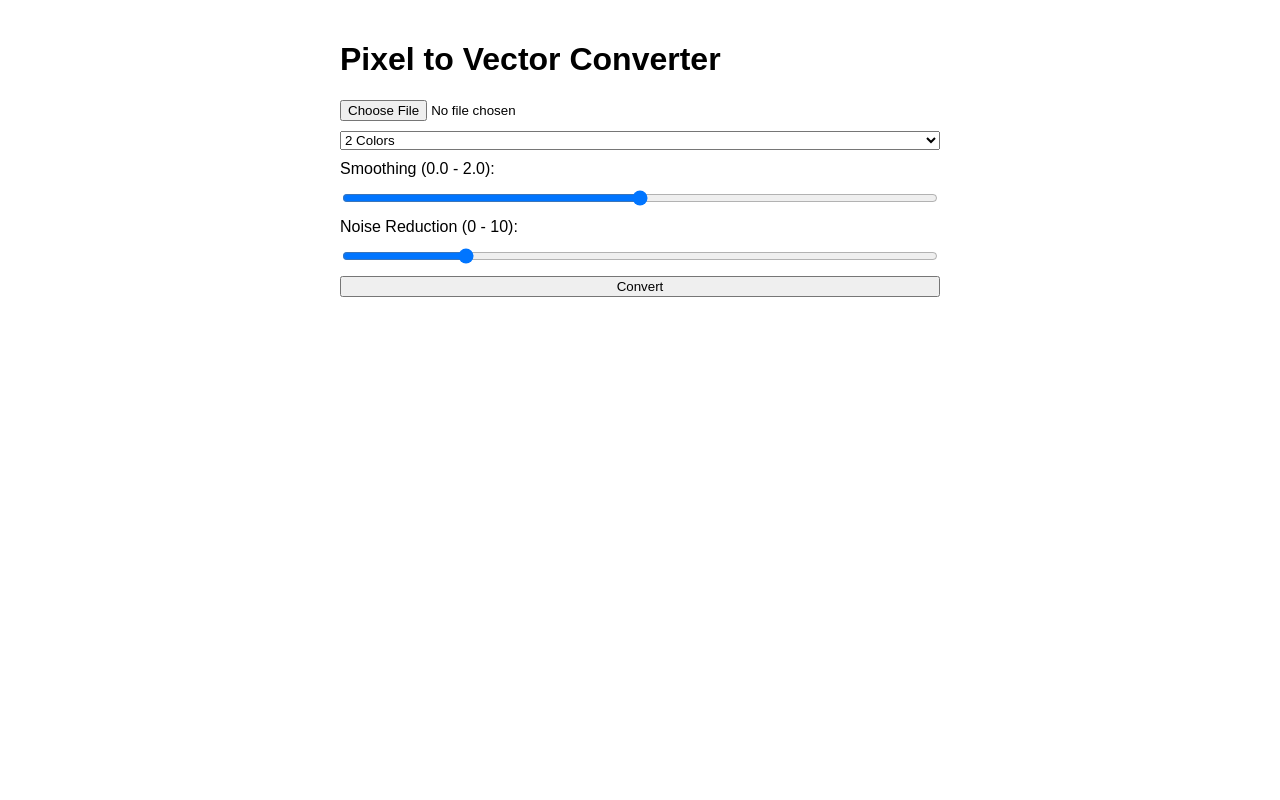
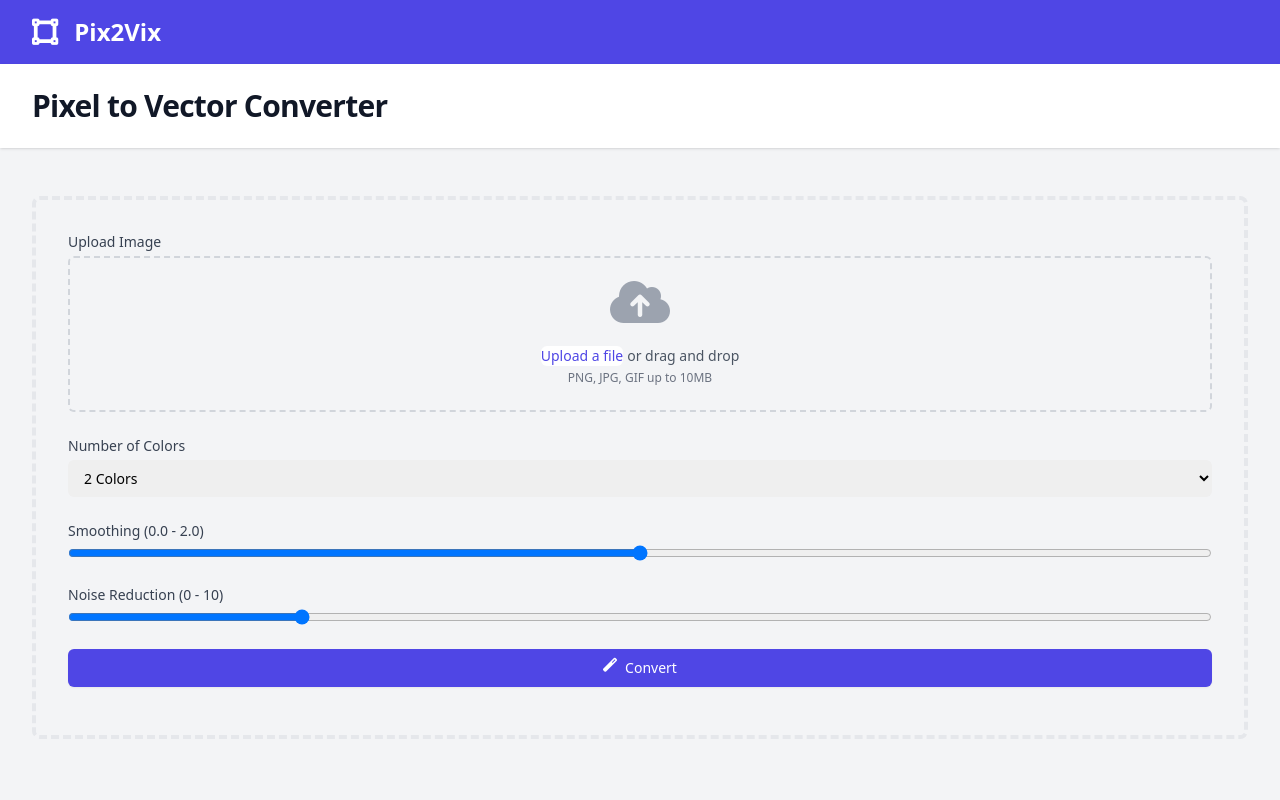
Before and after one commit to bzenny/pix2vix, a Flask app: page / in a window 1280 px wide. Run offline with Flask 2, Linux system fonts and the light colour scheme; some libraries are stand-ins or nearby versions.

Commit message:
Add files via upload

```diff
--- a/templates/index.html
+++ b/templates/index.html
@@ -1,34 +1,89 @@
 <!DOCTYPE html>
-<html lang="en">
+<html lang="en" class="h-full bg-gray-100">
 <head>
     <meta charset="UTF-8">
     <meta name="viewport" content="width=device-width, initial-scale=1.0">
-    <title>Pixel to Vector Converter</title>
-    <style>
-        body { font-family: Arial, sans-serif; max-width: 600px; margin: 0 auto; padding: 20px; }
-        form { display: flex; flex-direction: column; gap: 10px; }
-        button { cursor: pointer; }
-        #preview { max-width: 100%; margin-top: 20px; }
-    </style>
+    <title>Pix2Vix - Pixel to Vector Converter</title>
+    <script src="https://cdn.tailwindcss.com"></script>
+    <link href="https://cdnjs.cloudflare.com/ajax/libs/font-awesome/6.0.0-beta3/css/all.min.css" rel="stylesheet">
 </head>
-<body>
-    <h1>Pixel to Vector Converter</h1>
-    <form id="uploadForm" enctype="multipart/form-data">
-        <input type="file" id="fileInput" accept=".png,.jpg,.jpeg,.gif" required>
-        <select id="numColors" required>
+<body class="h-full">
+    <div class="min-h-full">
+        <nav class="bg-indigo-600">
+            <div class="mx-auto max-w-7xl px-4 sm:px-6 lg:px-8">
+                <div class="flex h-16 items-center justify-between">
+                    <div class="flex items-center">
+                        <div class="flex-shrink-0">
+                            <i class="fas fa-vector-square text-white text-3xl"></i>
+                        </div>
+                        <div class="ml-4 text-2xl font-bold text-white">Pix2Vix</div>
+                    </div>
+                </div>
+            </div>
+        </nav>
+
+        <header class="bg-white shadow">
+            <div class="mx-auto max-w-7xl px-4 py-6 sm:px-6 lg:px-8">
+                <h1 class="text-3xl font-bold tracking-tight text-gray-900">Pixel to Vector Converter</h1>
+            </div>
+        </header>
+
+        <main>
+            <div class="mx-auto max-w-7xl py-6 sm:px-6 lg:px-8">
+                <div class="px-4 py-6 sm:px-0">
+                    <div class="rounded-lg border-4 border-dashed border-gray-200 p-4 sm:p-6 lg:p-8">
+                        <form id="uploadForm" enctype="multipart/form-data" class="space-y-6">
+                            <div>
+                                <label for="fileInput" class="block text-sm font-medium text-gray-700">Upload Image</label>
+                                <div class="mt-1 flex justify-center px-6 pt-5 pb-6 border-2 border-gray-300 border-dashed rounded-md">
+                                    <div class="space-y-1 text-center">
+                                        <i class="fas fa-cloud-upload-alt text-gray-400 text-5xl mb-4"></i>
+                                        <div class="flex text-sm text-gray-600">
+                                            <label for="fileInput" class="relative cursor-pointer bg-white rounded-md font-medium text-indigo-600 hover:text-indigo-500 focus-within:outline-none focus-within:ring-2 focus-within:ring-offset-2 focus-within:ring-indigo-500">
+                                                <span>Upload a file</span>
+                                                <input id="fileInput" name="file" type="file" accept=".png,.jpg,.jpeg,.gif" class="sr-only" required>
+                                            </label>
+                                            <p class="pl-1">or drag and drop</p>
+                                        </div>
+                                        <p class="text-xs text-gray-500">PNG, JPG, GIF up to 10MB</p>
+                                    </div>
+                                </div>
+                            </div>
+
+                            <div>
+                                <label for="numColors" class="block text-sm font-medium text-gray-700">Number of Colors</label>
+                                <select id="numColors" name="num_colors" class="mt-1 block w-full pl-3 pr-10 py-2 text-base border-gray-300 focus:outline-none focus:ring-indigo-500 focus:border-indigo-500 sm:text-sm rounded-md">
                                     <option value="2">2 Colors</option>
                                     <option value="4">4 Colors</option>
                                     <option value="8">8 Colors</option>
                                     <option value="16">16 Colors</option>
                                 </select>
-        <label for="smoothing">Smoothing (0.0 - 2.0):</label>
-        <input type="range" id="smoothing" name="smoothing" min="0" max="2" step="0.1" value="1.0">
-        <label for="turdsize">Noise Reduction (0 - 10):</label>
-        <input type="range" id="turdsize" name="turdsize" min="0" max="10" step="1" value="2">
-        <button type="submit">Convert</button>
+                            </div>
+
+                            <div>
+                                <label for="smoothing" class="block text-sm font-medium text-gray-700">Smoothing (0.0 - 2.0)</label>
+                                <input type="range" id="smoothing" name="smoothing" min="0" max="2" step="0.1" value="1.0" class="mt-1 block w-full">
+                            </div>
+
+                            <div>
+                                <label for="turdsize" class="block text-sm font-medium text-gray-700">Noise Reduction (0 - 10)</label>
+                                <input type="range" id="turdsize" name="turdsize" min="0" max="10" step="1" value="2" class="mt-1 block w-full">
+                            </div>
+
+                            <div>
+                                <button type="submit" class="w-full flex justify-center py-2 px-4 border border-transparent rounded-md shadow-sm text-sm font-medium text-white bg-indigo-600 hover:bg-indigo-700 focus:outline-none focus:ring-2 focus:ring-offset-2 focus:ring-indigo-500">
+                                    <i class="fas fa-magic mr-2"></i> Convert
+                                </button>
+                            </div>
                         </form>
-    <div id="status"></div>
-    <img id="preview" style="display: none;">
+
+                        <div id="status" class="mt-4 text-center text-sm text-gray-500"></div>
+                        <img id="preview" class="mt-4 max-w-full h-auto mx-auto" style="display: none;">
+                    </div>
+                </div>
+            </div>
+        </main>
+    </div>
 
     <script>
         const fileInput = document.getElementById('fileInput');
@@ -50,6 +105,7 @@
             e.preventDefault();
             const statusDiv = document.getElementById('status');
             statusDiv.textContent = 'Converting...';
+            statusDiv.className = 'mt-4 text-center text-sm text-blue-500';
 
             const formData = new FormData(e.target);
 
@@ -70,13 +126,16 @@
                     a.click();
                     window.URL.revokeObjectURL(url);
                     statusDiv.textContent = 'Conversion complete! Download started.';
+                    statusDiv.className = 'mt-4 text-center text-sm text-green-500';
                 } else {
                     const error = await response.json();
                     statusDiv.textContent = `Conversion failed: ${error.error}`;
+                    statusDiv.className = 'mt-4 text-center text-sm text-red-500';
                 }
             } catch (error) {
                 console.error('Error:', error);
                 statusDiv.textContent = 'An error occurred. Please try again.';
+                statusDiv.className = 'mt-4 text-center text-sm text-red-500';
             }
         });
     </script>
```
Lines whose indentation alone changed are shown as unchanged.
